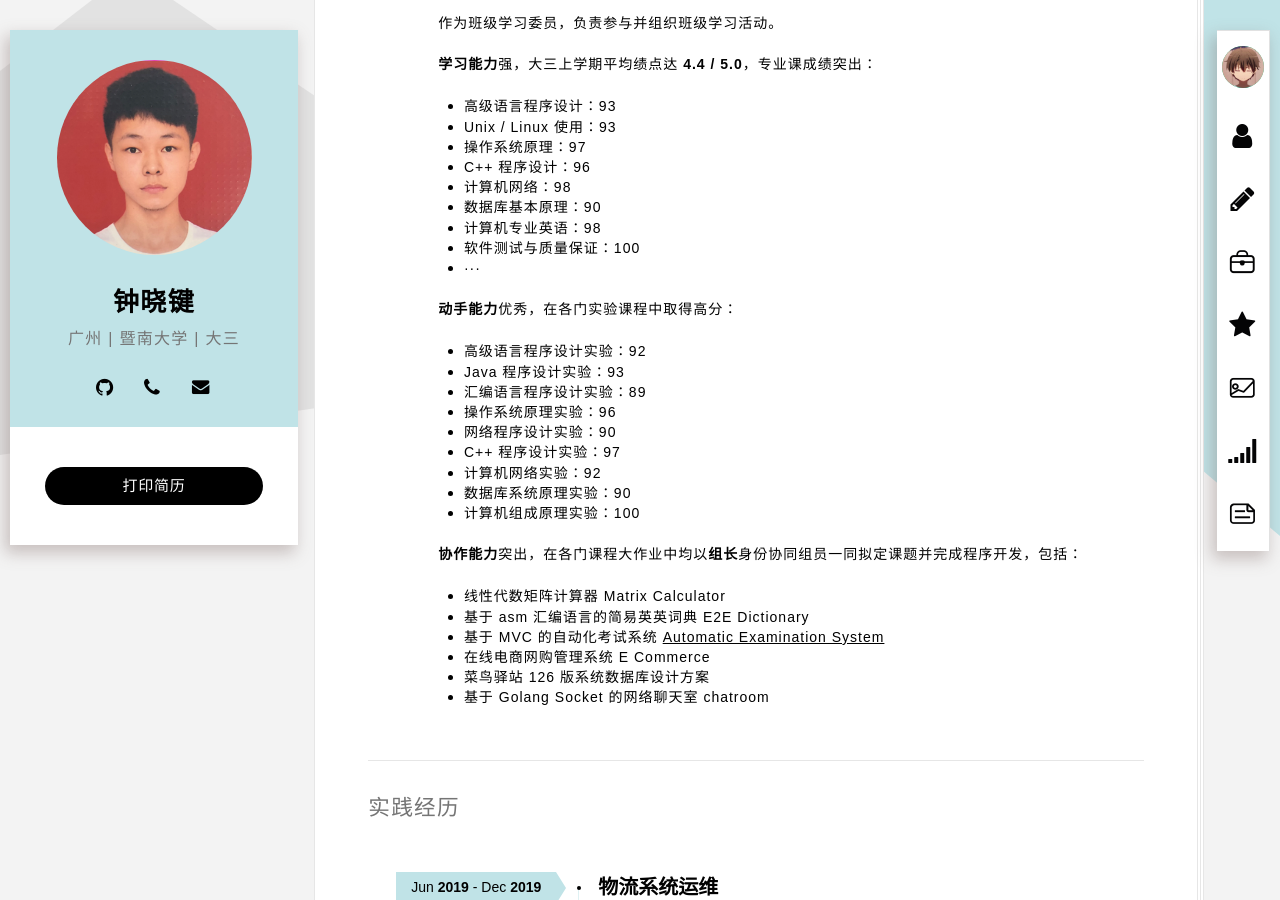
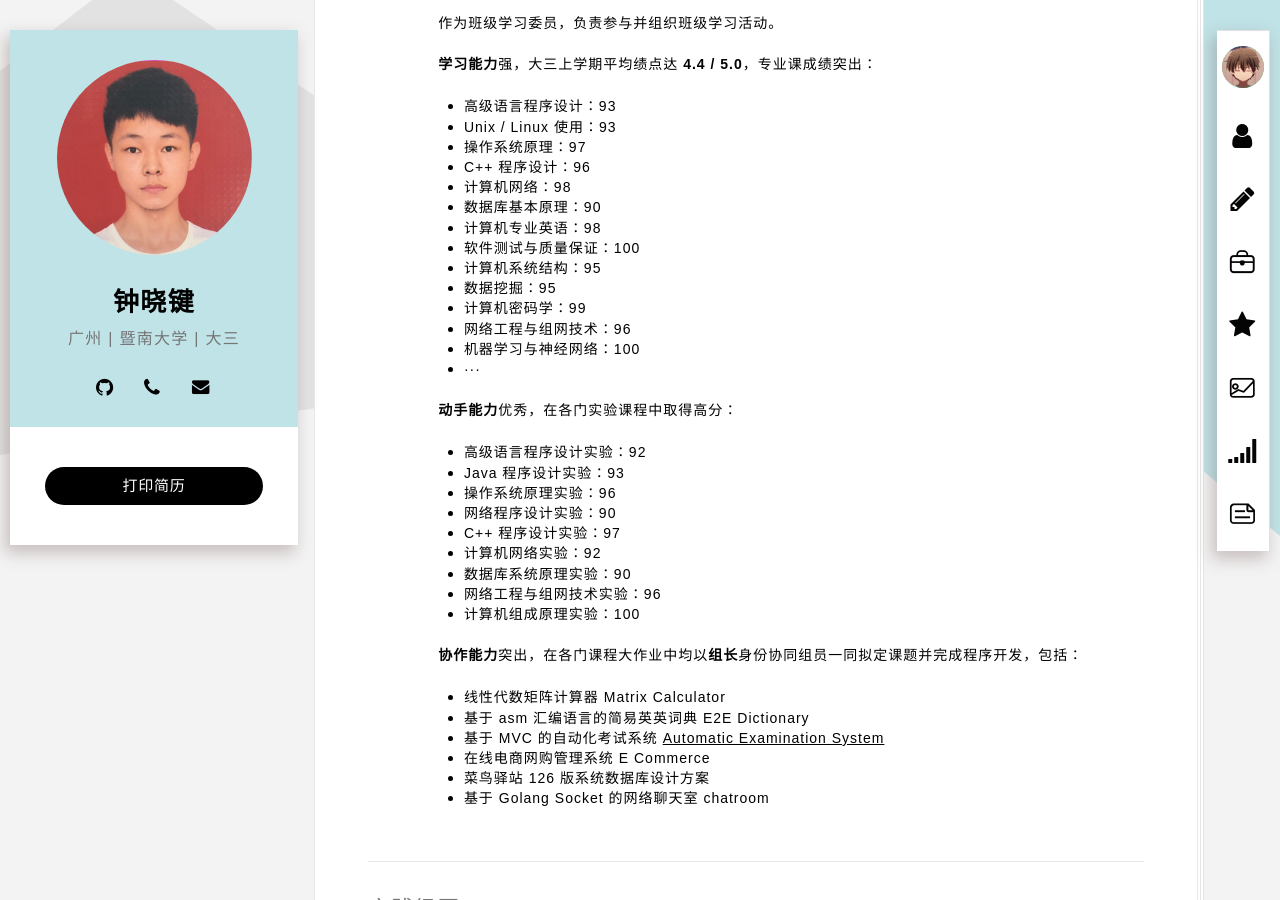
Before and after one commit to xiaojianzhong/xiaojianzhong.github.io, a Jekyll site: the page built from index.html, in a window 1280 px wide and 900 px high, scrolled down 595 px. Built offline with Jekyll 4.4.1, drawn with Linux system fonts in a browser that asks for light colours; some web fonts are replaced.

Commit message:
feat(platform-browser): add courses

```diff
--- a/_includes/education.html
+++ b/_includes/education.html
@@ -40,6 +40,11 @@
               <li><p>数据库基本原理：90</p></li>
               <li><p>计算机专业英语：98</p></li>
               <li><p>软件测试与质量保证：100</p></li>
+              <li><p>计算机系统结构：95</p></li>
+              <li><p>数据挖掘：95</p></li>
+              <li><p>计算机密码学：99</p></li>
+              <li><p>网络工程与组网技术：96</p></li>
+              <li><p>机器学习与神经网络：100</p></li>
               <li><p>···</p></li>
             </ul>
 
@@ -47,12 +52,12 @@
             <ul>
               <li><p>高级语言程序设计实验：92</p></li>
               <li><p>Java 程序设计实验：93</p></li>
-              <li><p>汇编语言程序设计实验：89</p></li>
               <li><p>操作系统原理实验：96</p></li>
               <li><p>网络程序设计实验：90</p></li>
               <li><p>C++ 程序设计实验：97</p></li>
               <li><p>计算机网络实验：92</p></li>
               <li><p>数据库系统原理实验：90</p></li>
+              <li><p>网络工程与组网技术实验：96</p></li>
               <li><p>计算机组成原理实验：100</p></li>
             </ul>
 
```
